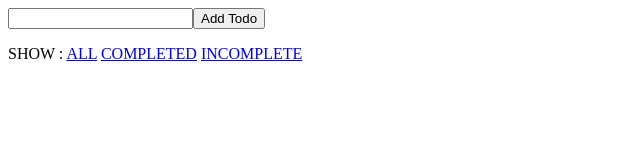
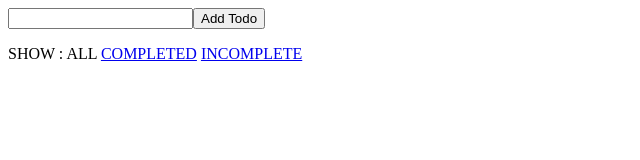
Before and after one commit to shaikwasef/react-redux_todo, a React (Create React App) app: page / in a window 1280 px wide. Shown: the top 160 px of the page, without its empty margins (0-640 px from the left). Built offline with nearby package versions, Linux system fonts and the light colour scheme.

Commit message:
1 file modified

```diff
--- a/src/App.js
+++ b/src/App.js
@@ -43,7 +43,9 @@ export default function App(){
   const dispatch = useDispatch();
 
   const filter = (text,filter) => {
-
+    if(visibility == filter){
+      return <span>{text}</span>
+    }
     return (
       <a href ='#' onClick = {() => {dispatch(setVisibilityFilter(filter))}}>{text}</a>
     );
```
